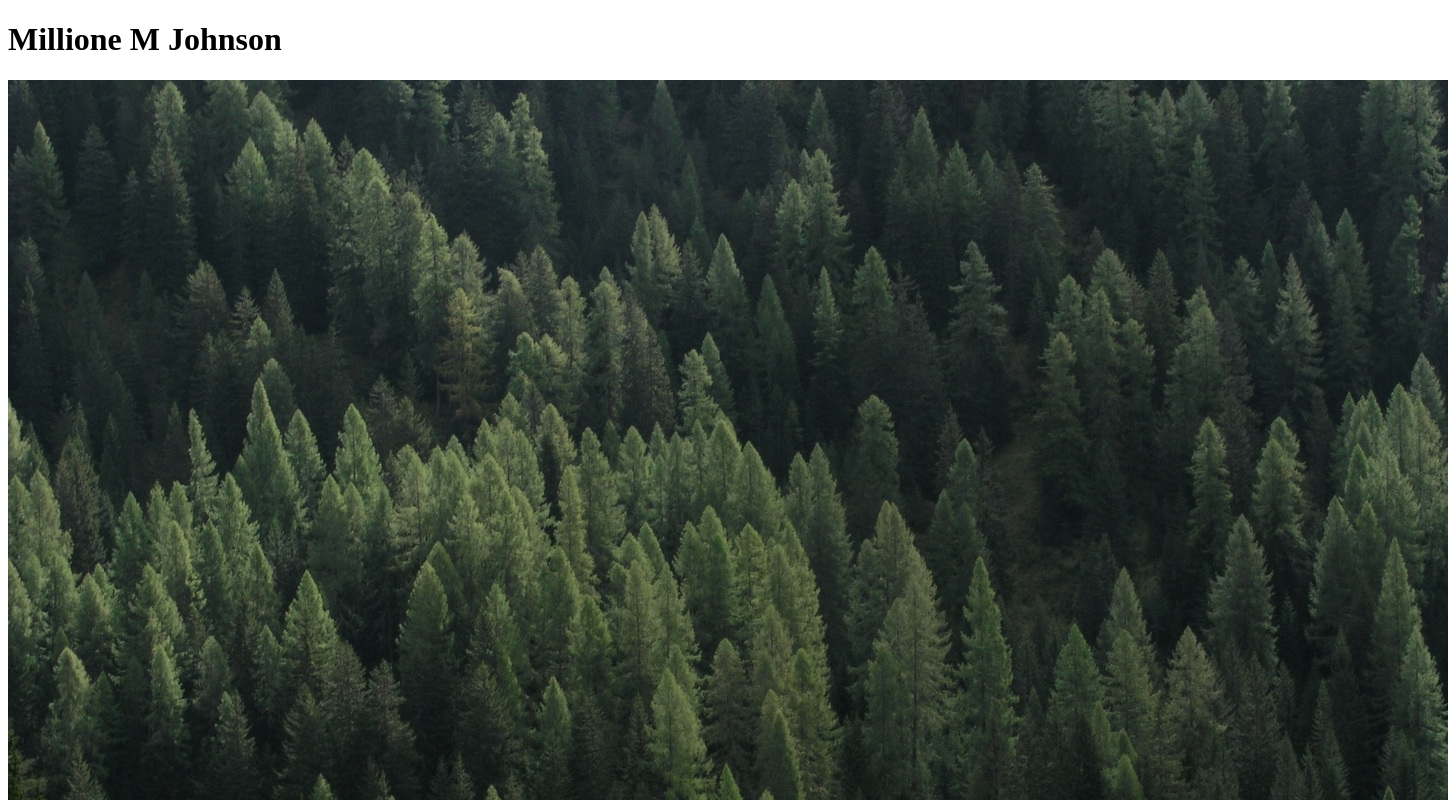
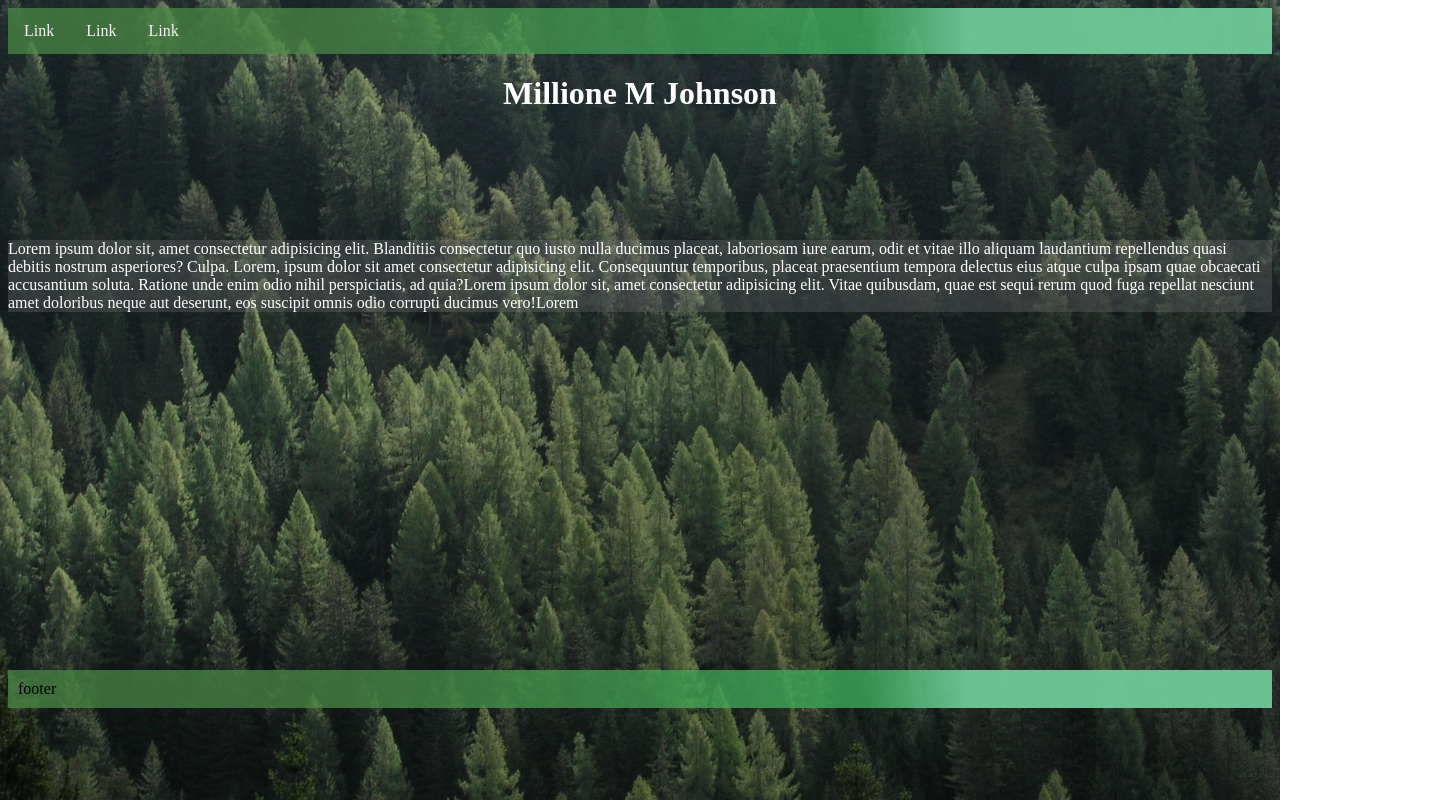
Before and after one commit to MJohnson030/Millione_Johnson_Term, a plain HTML site: page index.html in a window 1280 px wide. Shown: the top 800 px of the page, 1448 px wide, since content can reach past the window. Drawn offline with Linux system fonts and the light colour scheme.

Commit message:
Started design and Structure
Started structuring my HTML and CSS sheets for use later on

```diff
--- a/index.html
+++ b/index.html
@@ -1,16 +1,55 @@
 <!DOCTYPE html>
 
 <html>
+
     <head>
         <meta charset="utf-8">
         <meta http-equiv="X-UA-Compatible" content="IE=edge">
         <title>Millione_Johnson_Resume</title>
         <meta name="description" content="">
         <meta name="viewport" content="width=device-width, initial-scale=1">
-        <link rel="stylesheet" href="">
+        <link rel="stylesheet" href="milli_styles.css">
+
     </head>
     <body>
+        <div class="topnav">
+            <a href="#">Link</a>
+            <a href="#">Link</a>
+            <a href="#">Link</a>
+          </div>
+
         <h1>Millione M Johnson</h1>
-        <img id="potato" src="tree-nature-forest-wilderness-branch-mountain-816014-pxhere.com.jpg" alt="">
+        <br>
+        <br>
+        <br>
+        <br>
+        <br>
+        <p>Lorem ipsum dolor sit, amet consectetur adipisicing elit. Blanditiis consectetur quo iusto nulla ducimus placeat, laboriosam iure earum, odit et vitae illo aliquam laudantium repellendus quasi debitis nostrum asperiores? Culpa.
+            Lorem, ipsum dolor sit amet consectetur adipisicing elit. Consequuntur temporibus, placeat praesentium tempora delectus eius atque culpa ipsam quae obcaecati accusantium soluta. Ratione unde enim odio nihil perspiciatis, ad quia?Lorem ipsum dolor sit, amet consectetur adipisicing elit. Vitae quibusdam, quae est sequi rerum quod fuga repellat nesciunt amet doloribus neque aut deserunt, eos suscipit omnis odio corrupti ducimus vero!Lorem
+        </p>
+        <br>
+        <br>
+        <br>
+        <br>
+        <br>
+        <br>
+        <br>
+        <br>
+        <br>
+        <br>
+        <br>
+        <br>
+        <br>
+        <br>
+        <br>
+        <br>
+        <br>
+        <br>
+        <br>
+
     </body>
+
+<footer>
+ footer
+</footer>
 </html>
--- a/milli_styles.css
+++ b/milli_styles.css
@@ -1,4 +1,66 @@
-html img#potato {
-    width: 100%;
+@charset "utf-8";
+
+/*
+Author: Millione Johnson
+Date:  9/6/18
+ */
+
+
+html{
+    /* background-image: url('tree-nature-forest-wilderness-branch-mountain-816014-pxhere.com.jpg');
+    background: rgb(74,135,68);
+    background: linear-gradient(90deg, rgba(74,135,68,0.7399334733893557) 23%, rgba(62,180,95,0.7539390756302521) 68%, rgba(110,200,151,0.9528186274509804) 76%);
+} */
+/*
+body img#potato {
     background-size: cover;
+    align: center;
+    background-position: fixed;
+    filter: opacity(80%); */
 }
+
+/* Style the top navigation bar */
+.topnav {
+    overflow: hidden;
+    background: rgb(74,135,68);
+    background: linear-gradient(90deg, rgba(74,135,68,0.7399334733893557) 23%, rgba(62,180,95,0.7539390756302521) 68%, rgba(110,200,151,0.9528186274509804) 76%);
+    /* background-color: #333; */
+  }
+
+/* Style the topnav links */
+.topnav a {
+    float: left;
+    display: block;
+    color: #f2f2f2;
+    text-align: center;
+    padding: 14px 16px;
+    text-decoration: none;
+  }
+
+  /* Change color on hover */
+  .topnav a:hover {
+    background-color: #ddd;
+    color: black;
+  }
+
+p {
+    background-color: rgba(128, 128, 128, 0.267);
+    color: white;
+}
+
+h1 {
+    color: white;
+    text-align: center;
+}
+body {
+    background-image: url('tree-nature-forest-wilderness-branch-mountain-816014-pxhere.com.jpg');
+}
+
+footer {
+    background: rgb(74,135,68);
+    background: linear-gradient(90deg, rgba(74,135,68,0.7399334733893557) 23%, rgba(62,180,95,0.7539390756302521) 68%, rgba(110,200,151,0.9528186274509804) 76%);
+    /* background-color: #f1f1f163; */
+    padding: 10px;
+}
+
+ @import url('@import url('https://fonts.googleapis.com/css?family=Oswald')
```
